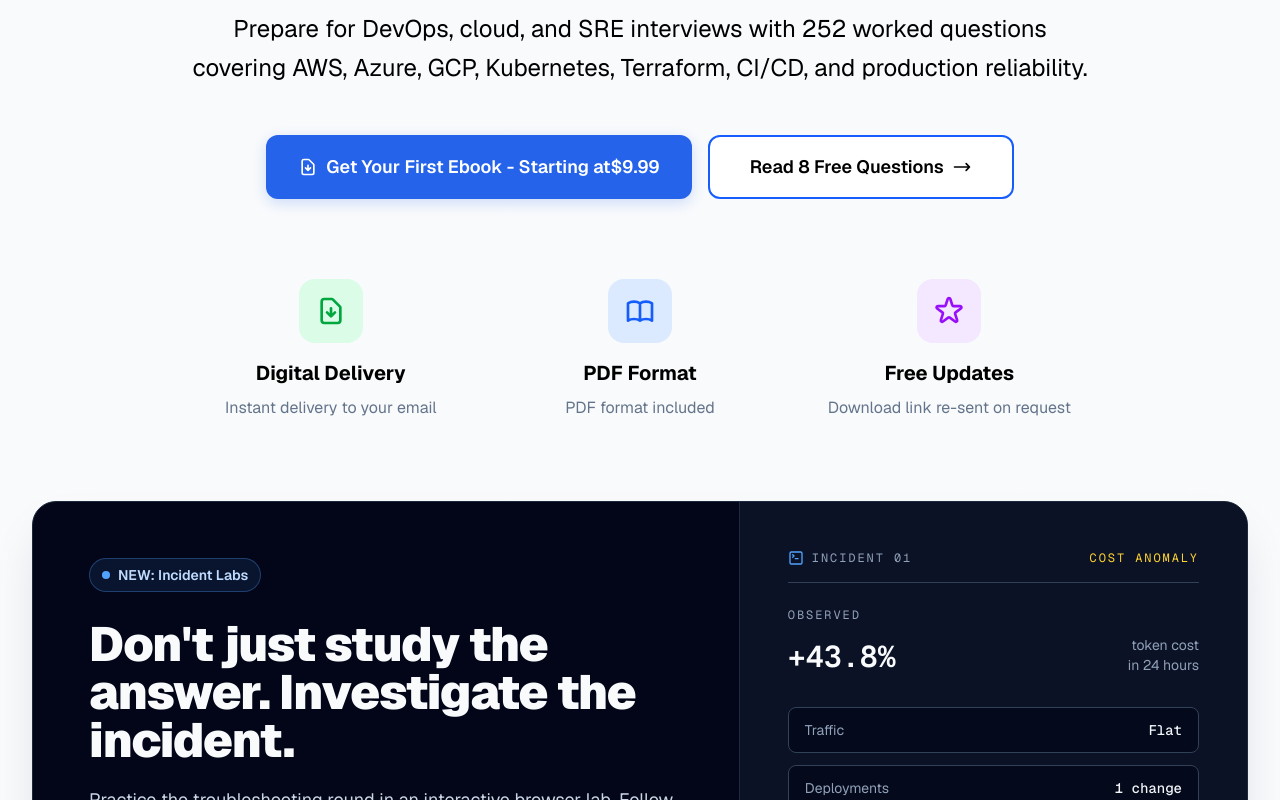
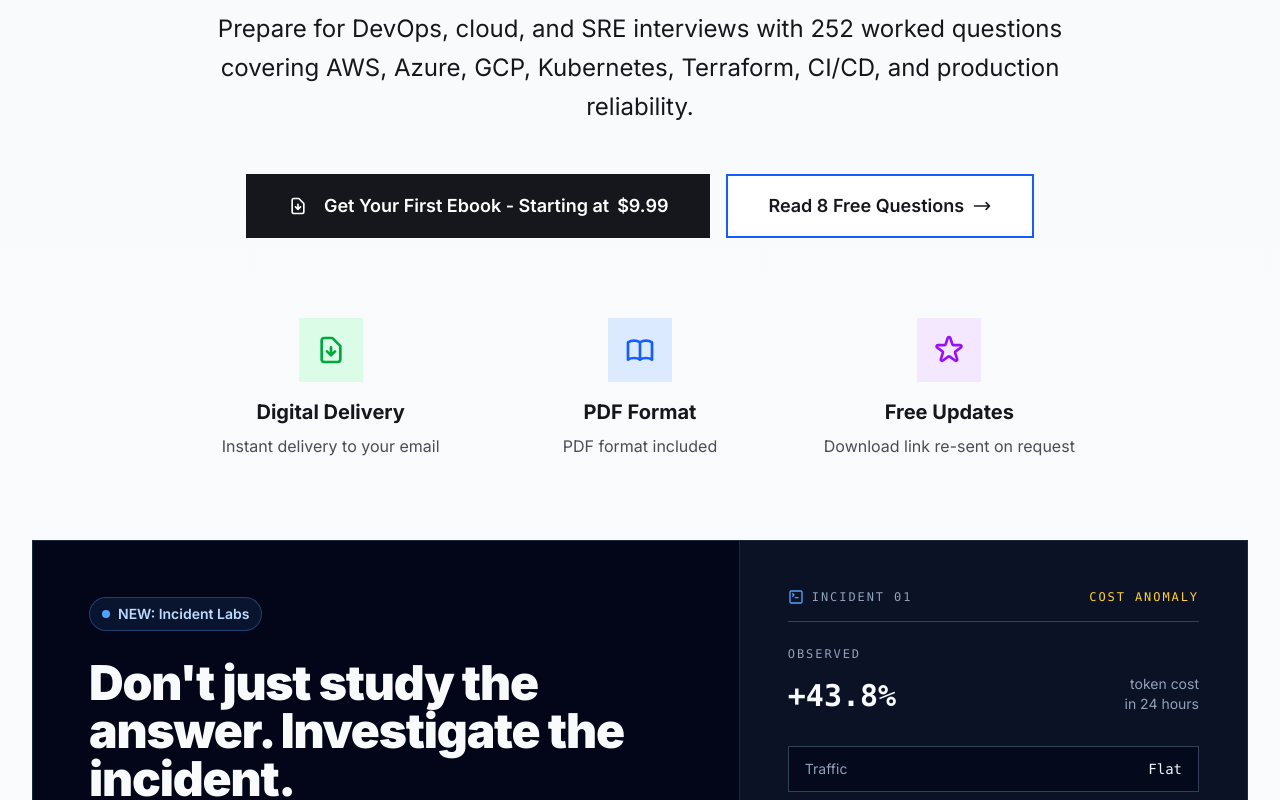
Before and after one commit to devopsinterviewcloud/devopsinterview.cloud, a Next.js app: page / in a window 1280 px wide. Shown: the part 380-1180 px from the top of the page. Built offline with nearby package versions, Linux system fonts and the light colour scheme.

Commit message:
Add cover-system design tokens and load Inter and Big Shoulders Display
Palette, radius and shadow tokens in @theme, with the old semantic
names mapped onto the new palette. Geist is replaced by Inter and a
self-hosted latin cut of Big Shoulders Display (OFL).

```diff
--- a/src/app/globals.css
+++ b/src/app/globals.css
@@ -1,23 +1,59 @@
 @import "tailwindcss";
 
+/*
+ * Direction A, "Cover System": the palette, type and shapes come from the book
+ * covers. Shadows and radii are cleared so they can't creep back by habit. The
+ * default colour palette stays for now because the pages not yet redesigned
+ * (blog, questions, checkout, labs, legal) still use slate and blue utilities.
+ */
+@theme {
+  --shadow-*: initial;
+  --inset-shadow-*: initial;
+  --drop-shadow-*: initial;
+  --radius-*: initial;
+  --radius-xs: 0;
+  --radius-sm: 0;
+  --radius-md: 0;
+  --radius-lg: 0;
+  --radius-xl: 0;
+  --radius-2xl: 0;
+  --radius-3xl: 0;
+  --radius-4xl: 0;
+
+  --color-ink: #15171c;
+  --color-paper: #f1ede4;
+  --color-sheet: #ffffff;
+  --color-subtle: #4a4d55;
+  --color-hair: #d8d2c4;
+  --color-highlight: #ffd23f;
+  --color-ink-subtle: #b9bcc4;
+  --color-ink-rule: #3a3d45;
+  --color-book-blue: #2b78d0;
+  --color-book-orange: #f26a2e;
+  --color-book-purple: #6a4bc4;
+  --color-book-lime: #c5d93a;
+  --color-book-red: #b3262e;
+}
+
+/* Older semantic names, still used by the pages not yet redesigned. */
 :root {
-  --background: #ffffff;
-  --foreground: #000000;
+  --background: #f1ede4;
+  --foreground: #15171c;
   --card: #ffffff;
-  --card-foreground: #000000;
-  --primary: #2563eb;
+  --card-foreground: #15171c;
+  --primary: #15171c;
   --primary-foreground: #ffffff;
-  --secondary: #f1f5f9;
-  --secondary-foreground: #000000;
-  --muted: #f8fafc;
-  --muted-foreground: #64748b;
-  --accent: #f59e0b;
-  --accent-foreground: #ffffff;
-  --destructive: #dc2626;
+  --secondary: #f1ede4;
+  --secondary-foreground: #15171c;
+  --muted: #ffffff;
+  --muted-foreground: #4a4d55;
+  --accent: #ffd23f;
+  --accent-foreground: #15171c;
+  --destructive: #b3262e;
   --destructive-foreground: #ffffff;
-  --border: #e2e8f0;
-  --input: #e2e8f0;
-  --ring: #2563eb;
+  --border: #d8d2c4;
+  --input: #15171c;
+  --ring: #15171c;
 }
 
 @theme inline {
@@ -38,113 +74,156 @@
   --color-border: var(--border);
   --color-input: var(--input);
   --color-ring: var(--ring);
-  --font-sans: var(--font-geist-sans);
-  --font-mono: var(--font-geist-mono);
-  --border-radius: 0.75rem;
+  --font-sans: var(--font-inter), system-ui, sans-serif;
+  --font-display: var(--font-big-shoulders), "Arial Narrow", sans-serif;
 }
 
-/* Tailwind utilities for theme colors */
-.text-foreground {
-  color: var(--foreground);
+@layer base {
+  html {
+    scroll-behavior: smooth;
   }
-
-.text-muted-foreground {
-  color: var(--muted-foreground);
-}
-
-.bg-background {
-  background-color: var(--background);
-}
-
-.bg-muted {
-  background-color: var(--muted);
-}
-
-/* Dark mode removed - using light mode only */
 
   body {
     background: var(--background);
     color: var(--foreground);
-  font-family: var(--font-geist-sans), system-ui, sans-serif;
+    font-family: var(--font-inter), system-ui, sans-serif;
     line-height: 1.6;
     -webkit-font-smoothing: antialiased;
     -moz-osx-font-smoothing: grayscale;
   }
 
-/* Ensure proper text color inheritance */
-
-/* Modern animations */
-@keyframes fade-in-up {
-  from {
-    opacity: 0;
-    transform: translateY(20px);
-  }
-  to {
-    opacity: 1;
-    transform: translateY(0);
+  /* Two-tone ring: ink against light fills, highlight against ink and colour. */
+  :focus-visible {
+    outline: 3px solid var(--color-highlight);
+    outline-offset: 2px;
+    box-shadow: 0 0 0 2px var(--color-ink);
   }
 }
 
-.animate-fade-in-up {
-  animation: fade-in-up 0.6s ease-out;
+@layer components {
+  .wrap {
+    width: min(1200px, 100% - 32px);
+    margin-inline: auto;
   }
 
-/* Smooth scrolling */
-html {
-  scroll-behavior: smooth;
+  .display-1,
+  .display-2,
+  .display-3 {
+    font-family: var(--font-display);
+    font-weight: 800;
+    text-transform: uppercase;
+    letter-spacing: 0;
+    line-height: 0.92;
+    overflow-wrap: break-word;
+  }
+  .display-1 { font-size: 52px; }
+  .display-2 { font-size: 36px; }
+  .display-3 { font-size: 24px; }
+  @media (min-width: 640px) {
+    .display-1 { font-size: 72px; }
+    .display-2 { font-size: 56px; }
+    .display-3 { font-size: 28px; }
+  }
+  @media (min-width: 1280px) {
+    .display-1 { font-size: 88px; }
   }
 
-/* Modern button styles */
-.btn-primary {
-  background: var(--primary);
-  color: var(--primary-foreground);
-  border: none;
-  border-radius: var(--border-radius);
-  padding: 0.75rem 2rem;
-  font-weight: 600;
-  cursor: pointer;
-  transition: all 0.2s ease;
-  box-shadow: 0 4px 14px 0 rgba(37, 99, 235, 0.2);
+  .wordmark {
+    font-family: var(--font-display);
+    font-size: 24px;
+    font-weight: 800;
+    line-height: 1;
+    text-transform: uppercase;
+    text-decoration: none;
+  }
+  @media (min-width: 1024px) {
+    .wordmark { font-size: 26px; }
   }
 
-.btn-primary:hover {
-  background: #1d4ed8;
-  transform: translateY(-2px);
-  box-shadow: 0 8px 25px 0 rgba(37, 99, 235, 0.3);
+  /* The cover's "INTERVIEW Q&A" label box. */
+  .chip {
+    display: inline-block;
+    padding: 2px 8px;
+    background: var(--color-ink);
+    color: #ffffff;
+    font-family: var(--font-display);
+    font-size: 20px;
+    font-weight: 700;
+    line-height: 1.1;
+    text-transform: uppercase;
   }
 
-.btn-secondary {
-  background: var(--secondary);
-  color: var(--secondary-foreground);
-  border: 2px solid var(--secondary);
-  border-radius: var(--border-radius);
-  padding: 0.75rem 2rem;
-  font-weight: 600;
-  cursor: pointer;
-  transition: all 0.2s ease;
+  .meta {
+    font-size: 13px;
+    font-weight: 500;
+    line-height: 1.45;
+    letter-spacing: 0.06em;
+    text-transform: uppercase;
   }
 
-.btn-secondary:hover {
-  background: transparent;
-  color: var(--primary);
-  border-color: var(--primary);
+  .price {
+    font-size: 20px;
+    font-weight: 600;
+    line-height: 1;
+    font-variant-numeric: tabular-nums;
   }
 
-/* Card styles */
-.card {
-  background: var(--background);
-  border: 1px solid #e2e8f0;
-  border-radius: var(--border-radius);
-  padding: 1.5rem;
-  box-shadow: 0 1px 3px 0 rgba(0, 0, 0, 0.1);
-  transition: all 0.3s ease;
+  .btn-primary,
+  .btn-secondary {
+    display: inline-flex;
+    align-items: center;
+    justify-content: center;
+    gap: 0.5rem;
+    min-height: 48px;
+    padding: 12px 22px;
+    border: 2px solid var(--color-ink);
+    border-radius: 0;
+    font-family: var(--font-inter), system-ui, sans-serif;
+    font-size: 16px;
+    font-weight: 600;
+    line-height: 20px;
+    text-align: center;
+    text-decoration: none;
+    cursor: pointer;
+  }
+  .btn-primary {
+    background: var(--color-ink);
+    color: #ffffff;
+  }
+  .btn-secondary {
+    background: transparent;
+    color: var(--color-ink);
+  }
+  .btn-primary:hover,
+  .btn-secondary:hover {
+    background: var(--color-highlight);
+    color: var(--color-ink);
+  }
+  .btn-primary:disabled:hover {
+    background: var(--color-ink);
+    color: #ffffff;
   }
 
-.card:hover {
-  box-shadow: 0 20px 25px -5px rgba(0, 0, 0, 0.1), 0 10px 10px -5px rgba(0, 0, 0, 0.04);
-  transform: translateY(-4px);
+  /* On ink the primary turns highlight, per the cover system. */
+  .on-ink .btn-primary {
+    background: var(--color-highlight);
+    border-color: var(--color-highlight);
+    color: var(--color-ink);
   }
-
+  .on-ink .btn-primary:hover {
+    background: #ffffff;
+    border-color: #ffffff;
+  }
+  .on-ink .btn-secondary {
+    border-color: #ffffff;
+    color: #ffffff;
+  }
+  .on-ink .btn-secondary:hover {
+    background: var(--color-highlight);
+    border-color: var(--color-highlight);
+    color: var(--color-ink);
+  }
+}
 
 /* Text color handling */
 .text-foreground {
@@ -163,11 +242,6 @@ html {
 .bg-white h1, .bg-white h2, .bg-white h3, .bg-white h4, .bg-white h5, .bg-white h6, .bg-white p, .bg-white li, .bg-white span,
 .bg-slate-50 h1, .bg-slate-50 h2, .bg-slate-50 h3, .bg-slate-50 h4, .bg-slate-50 h5, .bg-slate-50 h6, .bg-slate-50 p, .bg-slate-50 li, .bg-slate-50 span {
   color: var(--foreground);
-}
-
-/* Footer on dark background keeps white text */
-footer.bg-slate-900 * {
-  color: inherit;
 }
 
 /* Muted text should use muted foreground */
--- a/src/app/layout.tsx
+++ b/src/app/layout.tsx
@@ -1,5 +1,6 @@
 import type { Metadata } from "next";
-import { Geist, Geist_Mono } from "next/font/google";
+import { Inter } from "next/font/google";
+import localFont from "next/font/local";
 import "./globals.css";
 import { CurrencyProvider } from "@/components/CurrencyProvider";
 import SiteHeader from "@/components/SiteHeader";
@@ -9,14 +10,18 @@ import SiteHeader from "@/components/SiteHeader";
 import SiteAnalytics from "@/components/SiteAnalytics";
 import { absoluteUrl, siteConfig } from "@/config/site";
 
-const geistSans = Geist({
-  variable: "--font-geist-sans",
+const inter = Inter({
+  variable: "--font-inter",
   subsets: ["latin"],
 });
 
-const geistMono = Geist_Mono({
-  variable: "--font-geist-mono",
-  subsets: ["latin"],
+// The cover face. next/font/google only lists the merged "Big Shoulders" family,
+// whose opsz=72 cut sets about 3% wider, so the Display cut is self-hosted
+// (latin subset from Google Fonts, SIL OFL, license alongside).
+const bigShoulders = localFont({
+  src: "./fonts/BigShouldersDisplay-latin.woff2",
+  variable: "--font-big-shoulders",
+  weight: "100 900",
 });
 
 export const metadata: Metadata = {
@@ -105,10 +110,8 @@ export default function RootLayout({
   };
 
   return (
-    <html lang="en">
-      <body
-        className={`${geistSans.variable} ${geistMono.variable} antialiased`}
-      >
+    <html lang="en" className={`${inter.variable} ${bigShoulders.variable}`}>
+      <body className="antialiased">
         <script
           id="structured-data-organization"
           type="application/ld+json"
```
Also changed, not shown: src/app/fonts/BigShouldersDisplay-OFL.txt (added), src/app/fonts/BigShouldersDisplay-latin.woff2 (added). Lines whose indentation alone changed are shown as unchanged.
